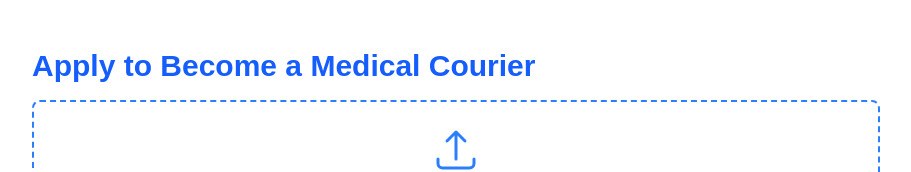
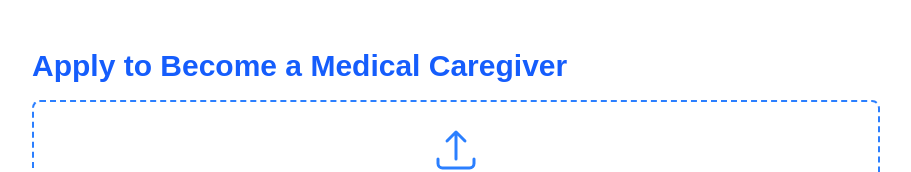
Before and after one commit to MUNACHIW/Medideliver, a Next.js app: page /caregiver_application in a window 1280 px wide. Shown: the top 172 px of the page, without its empty margins (184-1095 px from the left). Built offline with nearby package versions, Linux system fonts and the light colour scheme.

Commit message:
latest update

```diff
--- a/src/app/caregiver_application/page.js
+++ b/src/app/caregiver_application/page.js
@@ -39,7 +39,7 @@ export default function CaregiverApplication() {
     return (
         <div className="container mx-auto max-w-4xl p-6 bg-white rounded-lg mt-6">
             <h1 className="text-3xl font-semibold text-blue-600 mb-4">
-                Apply to Become a Medical Courier
+                Apply to Become a Medical Caregiver
             </h1>
 
             {/* Drag and Drop Upload */}
```
